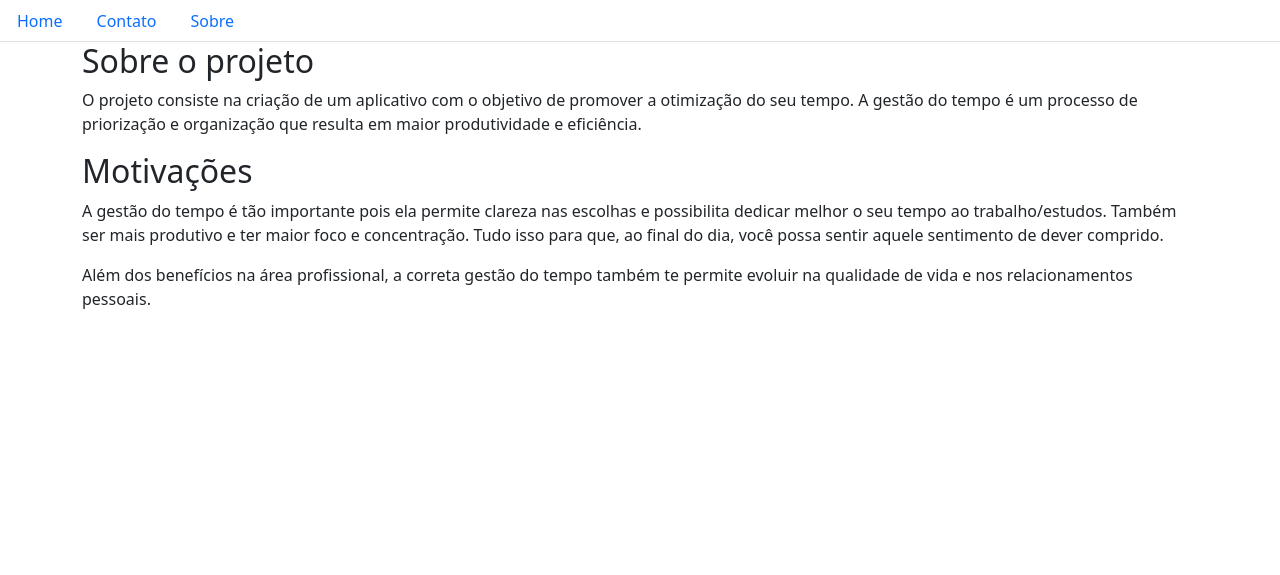
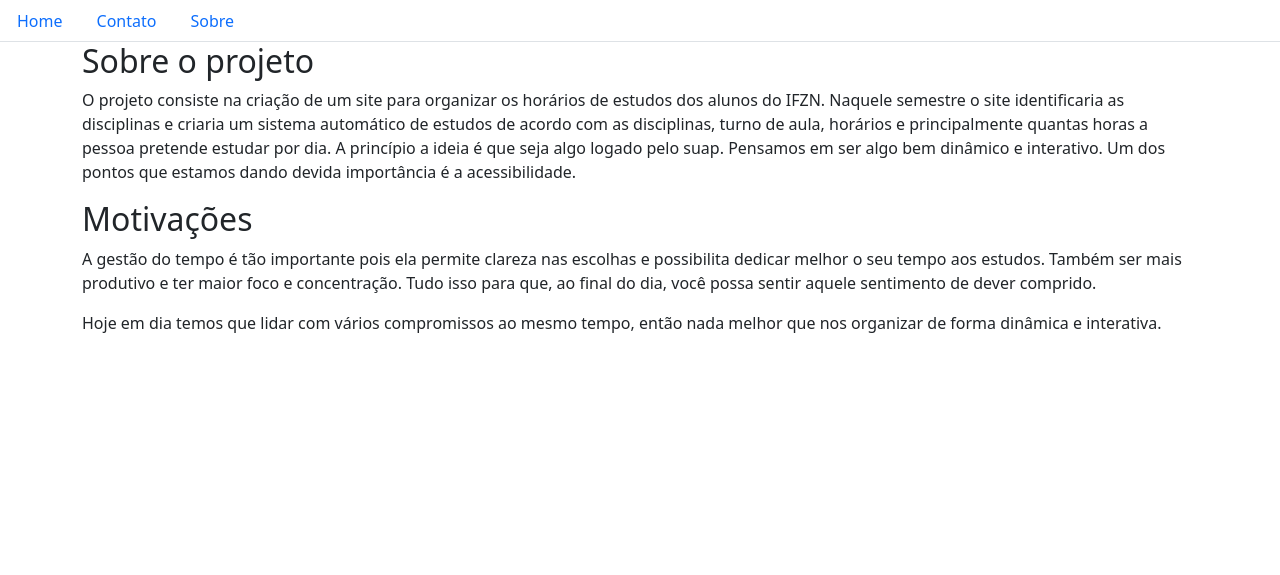
Before and after one commit to adrielsantosss/organizacao_e_gestao_do_tempo, a Flask app: page /sobre in a window 1280 px wide. Shown: the top 575 px of the page. Run offline with Flask 2, Linux system fonts and the light colour scheme; parts of the project's set-up code (start-up, migrations or seed data) failed here and were passed over.

Commit message:
Update sobre.html

```diff
--- a/app/templates/sobre.html
+++ b/app/templates/sobre.html
@@ -4,11 +4,11 @@
 
 <div class="container">
     <h2>Sobre o projeto</h2>
-    <p>O projeto consiste na criação de um aplicativo com o objetivo de promover a otimização do seu tempo. A gestão do tempo é um processo de priorização e organização que resulta em maior produtividade e eficiência.</p>
+    <p>O projeto consiste na criação de um site para organizar os horários de estudos dos alunos do IFZN. Naquele semestre o site identificaria as disciplinas e criaria um sistema automático de estudos de acordo com as disciplinas, turno de aula, horários  e principalmente quantas horas a pessoa pretende estudar por dia. A princípio a ideia é que seja algo logado pelo suap. Pensamos em ser algo bem dinâmico e interativo. Um dos pontos que estamos dando devida importância é a acessibilidade.</p>
 
     <h2>Motivações</h2>
-    <p>A gestão do tempo é tão importante pois ela permite clareza nas escolhas e possibilita dedicar melhor o seu tempo ao trabalho/estudos. Também ser mais produtivo e ter maior foco e concentração. Tudo isso para que, ao final do dia, você possa sentir aquele sentimento de dever comprido.</p>
-    <p> Além dos benefícios na área profissional, a correta gestão do tempo também te permite evoluir na qualidade de vida e nos relacionamentos pessoais.</p>
+    <p>A gestão do tempo é tão importante pois ela permite clareza nas escolhas e possibilita dedicar melhor o seu tempo aos estudos. Também ser mais produtivo e ter maior foco e concentração. Tudo isso para que, ao final do dia, você possa sentir aquele sentimento de dever comprido.</p>
+    <p>Hoje em dia temos que lidar com vários compromissos ao mesmo tempo, então nada melhor que nos organizar de forma dinâmica e interativa.</p>
 
     <h2></h2>
 </div>
```
